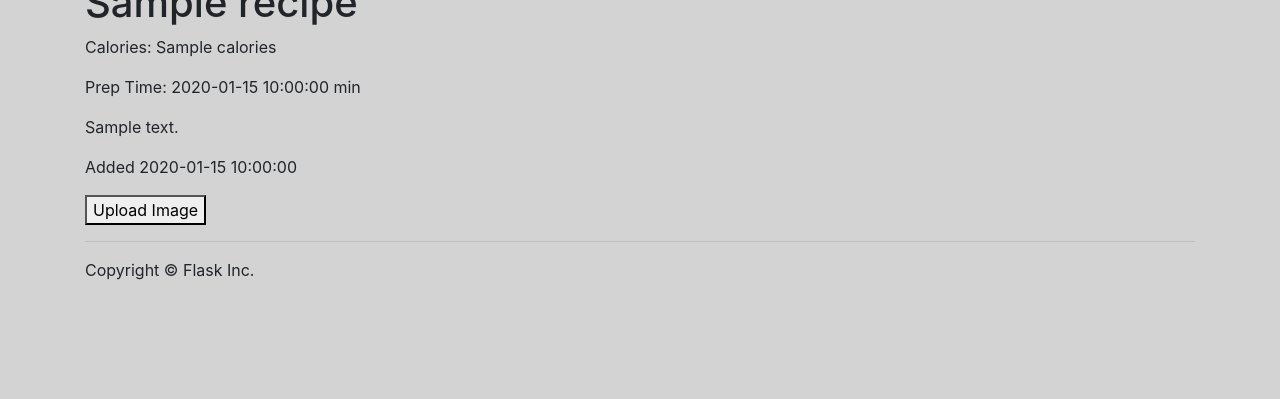
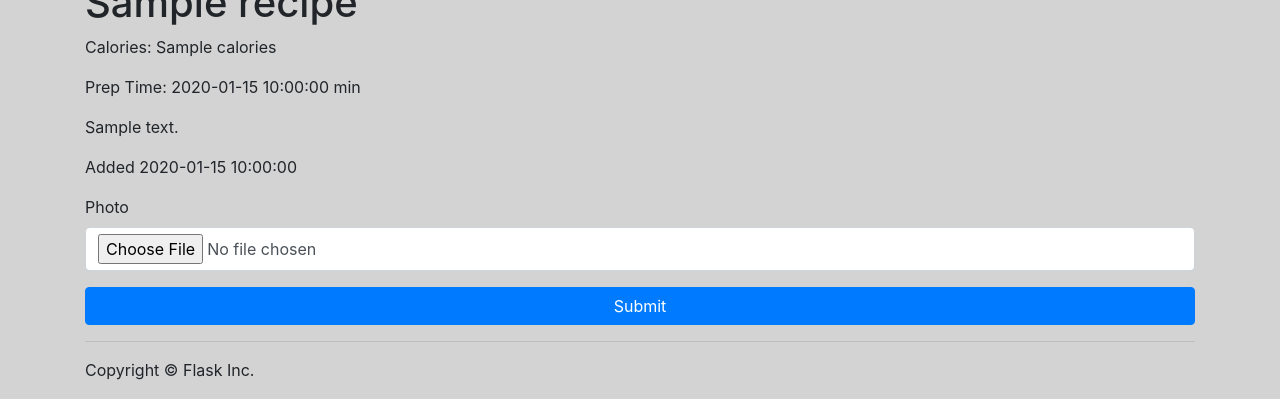
Before and after one commit to majesty101/3161-Project, a Flask app: template app/templates/recipe.html in a window 1280 px wide. Shown: the part 401-800 px from the top of the page. Run offline with Flask 2, Linux system fonts and the light colour scheme; the template is opened without the code that fills it: most values are stand-ins (such as "Sample title", 1, 10 or a date in 2020); grey boxes marked "Sample" are stand-in pictures; form fields are guessed from the names that the template uses; parts of the project's set-up code (start-up, migrations or seed data) failed here and were passed over; some libraries are stand-ins or nearby versions.

Commit message:
Recipe Update

```diff
--- a/app/templates/recipe.html
+++ b/app/templates/recipe.html
@@ -1,9 +1,12 @@
 {% extends "base.html" %}
 
 {% block main %}
-<div>
+
+<div class="form">
+    <form action="{{url_for('recipe', id=recipe['RecID'])}}" method="Post">
+        {{ form.csrf_token }}
     <div>
-        <img src="{{url_for('get_image',filename=image)}}" alt="">
+        <img src="{{url_for('get_image',filename=photo)}}" alt="">
     </div>
     <div>
         <h1>{{recipe['title']}}</h1>
@@ -14,7 +17,14 @@
         <p>{{desc}}</p>
         <p>Added {{recipe['dateAdded']}}</p>
     </div>
-    <button type="submit" name="submit">Upload Image</button>
+
+    <div class="form-group">
+        {{ form.photo.label }}
+        {{ form.photo(class="form-control") }}
+    </div>
+
+    <button type="submit" name="submit" class="btn btn-primary btn-block">Submit</button>
+</form>
 </div>
 
 {% endblock %}
```
